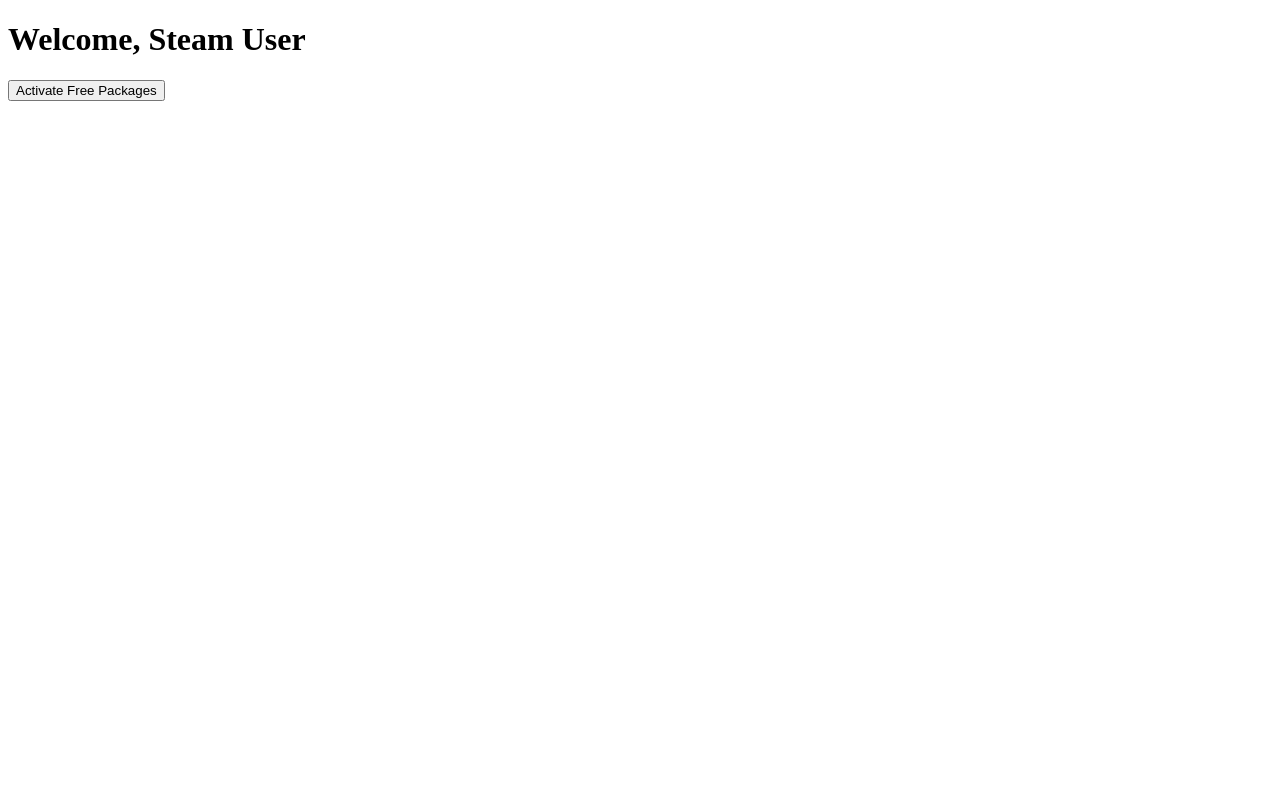
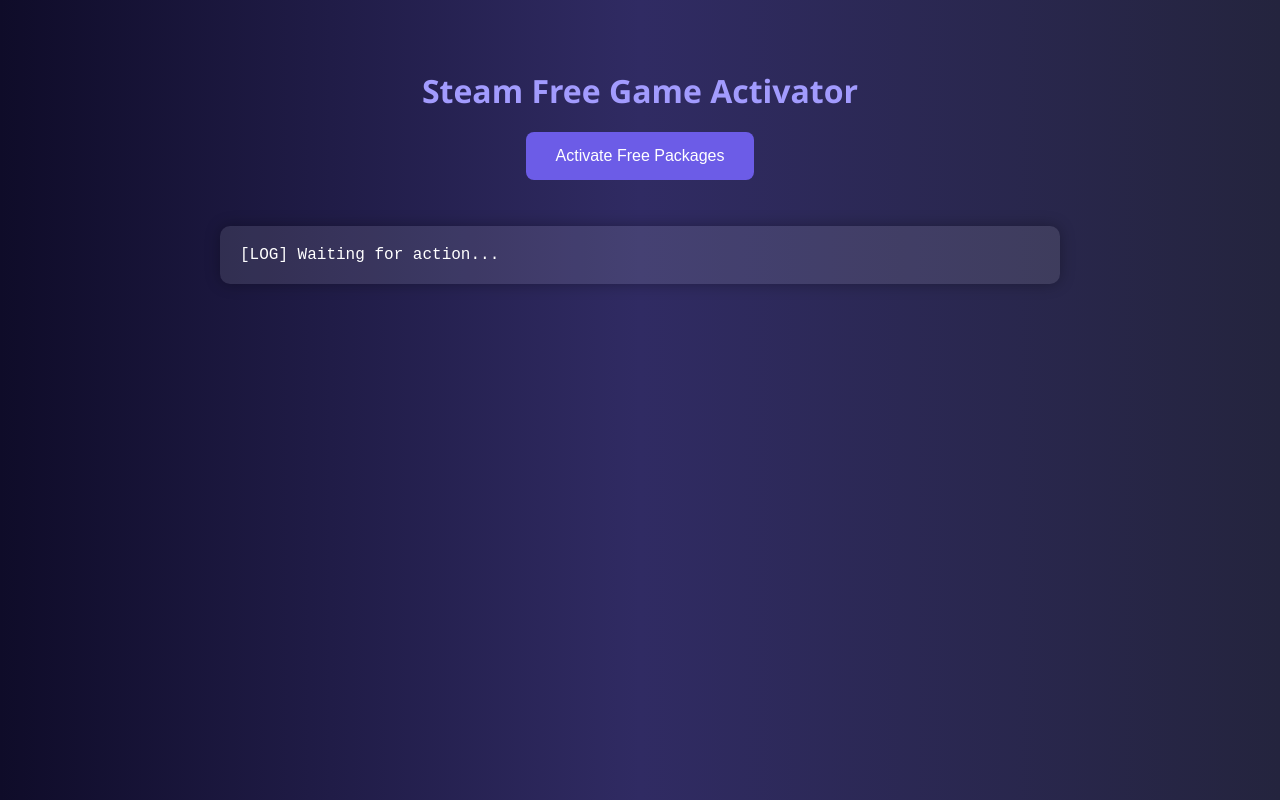
Before and after one commit to Davuksl/SteamGamesAdder, a plain HTML site: page index.html in a window 1280 px wide. Drawn offline with Linux system fonts and the light colour scheme.

Commit message:
Update index.html

```diff
--- a/index.html
+++ b/index.html
@@ -1,12 +1,54 @@
 <!DOCTYPE html>
-<html>
+<html lang="en">
 <head>
+  <meta charset="UTF-8">
   <title>Steam Free Game Activator</title>
+  <style>
+    body {
+      background: linear-gradient(to right, #0f0c29, #302b63, #24243e);
+      color: #fff;
+      font-family: 'Segoe UI', sans-serif;
+      display: flex;
+      flex-direction: column;
+      align-items: center;
+      padding: 40px;
+    }
+    h1 {
+      margin-bottom: 20px;
+      color: #a29bfe;
+    }
+    button {
+      background-color: #6c5ce7;
+      border: none;
+      padding: 15px 30px;
+      color: white;
+      font-size: 16px;
+      border-radius: 8px;
+      cursor: pointer;
+      transition: 0.3s;
+      margin-bottom: 30px;
+    }
+    button:hover {
+      background-color: #4834d4;
+    }
+    pre {
+      width: 90%;
+      max-width: 800px;
+      background: rgba(255, 255, 255, 0.1);
+      padding: 20px;
+      border-radius: 10px;
+      white-space: pre-wrap;
+      overflow-y: auto;
+      max-height: 500px;
+      font-family: 'Courier New', monospace;
+      box-shadow: 0 0 15px rgba(0,0,0,0.3);
+    }
+  </style>
 </head>
 <body>
-  <h1>Welcome, Steam User</h1>
+  <h1>Steam Free Game Activator</h1>
   <button id="go">Activate Free Packages</button>
-  <pre id="log"></pre>
+  <pre id="log">[LOG] Waiting for action...</pre>
 
   <script>
     const subids = [1339553, 1800790, 1800792];
@@ -19,7 +61,8 @@
       if (event.data.type === "STEAM_ADD_RESULT") {
         const log = document.getElementById("log");
         event.data.results.forEach(r => {
-          log.textContent += `[${new Date().toLocaleTimeString()}] Package ${r.subid} - ${r.status}\n`;
+          const line = `[${new Date().toLocaleTimeString()}] Package ${r.subid} - ${r.status}\\n`;
+          log.textContent += line;
         });
       }
     });
```
